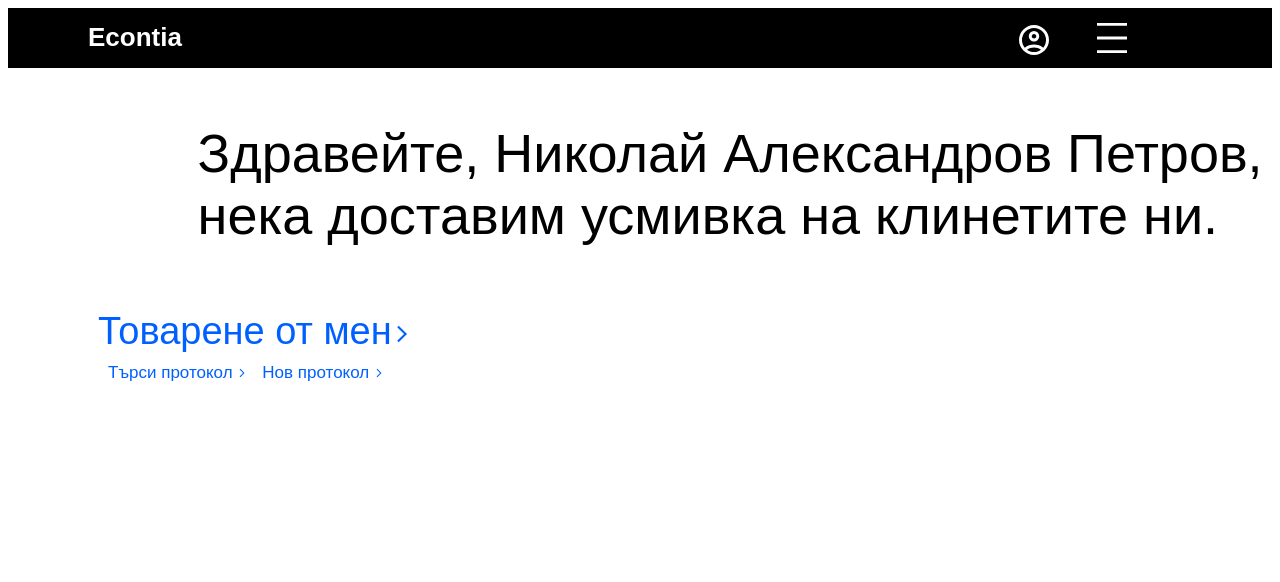
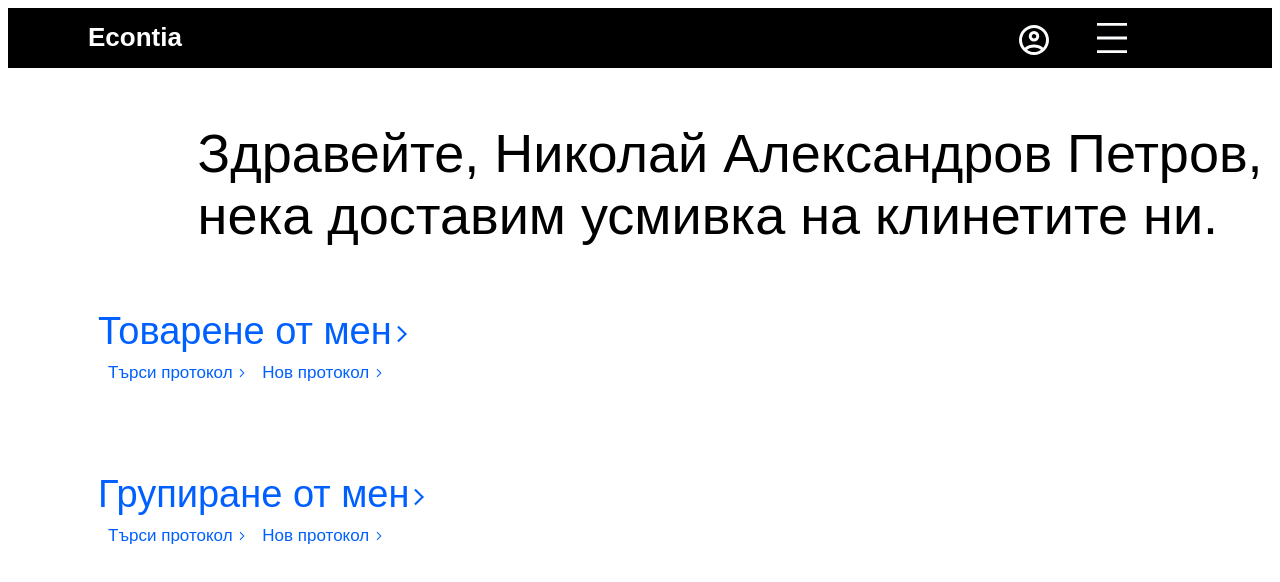
Before and after one commit to NixanV/Econtia-App, a React (Create React App) app in the folder client/: page /home in a window 1280 px wide. Shown: the top 582 px of the page. Built offline with nearby package versions, Linux system fonts and the light colour scheme.

Commit message:
new section for grouping in home page created

```diff
--- a/client/src/components/Home/Home.js
+++ b/client/src/components/Home/Home.js
@@ -36,7 +36,28 @@ export const Home = () => {
                 </div>
 
             </div>
-            <div></div>
+            <div className={style["second-div"]}>
+                <Link to="/grupirane-men" className={style["tovarene-ot-men"]}>Групиране от мен
+                    <svg className={style["right-arrow"]} xmlns="http://www.w3.org/2000/svg"
+                    viewBox="0 -960 960 960">
+                    <path d="m321-80-71-71 329-329-329-329 71-71 400 400L321-80Z"/></svg> </Link>
+                <div className={style["bottom-divs"]}>
+                    <div>
+                        <Link to="/grupirane" className={style["tursi-tovarene"]}>
+                            Търси протокол <svg className={style["right-arrow-bottom"]} xmlns="http://www.w3.org/2000/svg"
+                                            viewBox="0 -960 960 960">
+                        <path d="m321-80-71-71 329-329-329-329 71-71 400 400L321-80Z"/></svg>
+                        </Link>
+                    </div>
+                    <div>
+                    <Link to="/nov-grupirane" className={style["tursi-tovarene"]}>
+                            Нов протокол <svg className={style["right-arrow-bottom"]} xmlns="http://www.w3.org/2000/svg"
+                                            viewBox="0 -960 960 960">
+                        <path d="m321-80-71-71 329-329-329-329 71-71 400 400L321-80Z"/></svg>
+                        </Link>
+                    </div>
+                </div>
+            </div>
             <div></div>
             <div></div>
             <div></div>
--- a/client/src/components/Home/home.module.css
+++ b/client/src/components/Home/home.module.css
@@ -49,3 +49,7 @@
     width:10px;
     fill:#0060FF;
 }
+
+.second-div{
+    margin-top: 90px
+}
--- a/client/src/components/NovTovarene/NovTovarene.js
+++ b/client/src/components/NovTovarene/NovTovarene.js
@@ -11,7 +11,8 @@ export const NovTovarene = () => {
     const [data, setData] = useState({
         numberOfLine: "",
         nameOfLine: "",
-        driver: ""
+        driver: "",
+        opened: false,
     });
 
     const changeHandler = (e) => {
--- a/client/src/components/TovareneComponent/TovareneComponent.js
+++ b/client/src/components/TovareneComponent/TovareneComponent.js
@@ -6,9 +6,10 @@ export const TovareneComponent = ({
     nameOfLine,
     numberOfPackets,
     driver,
+    opened,
     _id,
 }) => {
-
+    console.log(opened);
     return(
         <section className={style["section-comp"]}>
             <div className={style["main-component"]}>
--- a/client/src/components/TovareneDetails/TovareneDetails.js
+++ b/client/src/components/TovareneDetails/TovareneDetails.js
@@ -19,7 +19,8 @@ export const TovareneDetails = () => {
         )
     }, []);
 
-
+    detail.opened = true;
+    console.log(detail.opened);
 
     return(
         <>
--- a/client/src/components/TovareneMen/TovareneMen.js
+++ b/client/src/components/TovareneMen/TovareneMen.js
@@ -1,4 +1,13 @@
+import { useEffect, useState } from "react"
+
 export const TovareneMen = () => {
+    const [data, setData] = useState([]);
+
+
+    useEffect(()=>{
+
+    })
+
     return(
         <p>
             that is the page you want
--- a/client/src/services/loadingService.js
+++ b/client/src/services/loadingService.js
@@ -1,4 +1,4 @@
-import { json } from "react-router-dom";
+
 
 const baseUrl = "http://localhost:3030/jsonstore/tovarene";
 
@@ -16,7 +16,6 @@ export const getAllLoading = async () => {
 export const getOneLoading = async (id) => {
     try {
         const res = await fetch(`${baseUrl}/${id}`);
-        console.log(res);
         const result = await res.json();
         return result;
     } catch (error) {
```
Lines whose indentation alone changed are shown as unchanged.
